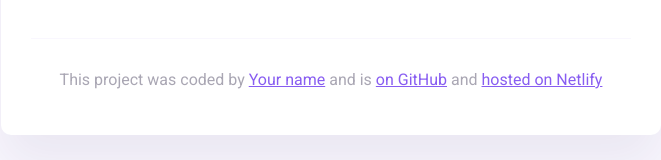
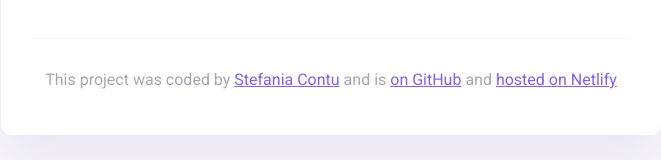
Before and after one commit to StefaniaContu/src, a plain HTML site: page index.html in a window 1280 px wide. Shown: the part 325-485 px from the top of the page, without its empty margins (309-970 px from the left). Drawn offline with nearby package versions, Linux system fonts and the light colour scheme.

Commit message:
Added my name to the link

```diff
--- a/index.html
+++ b/index.html
@@ -47,7 +47,7 @@
       <footer>
         <p>
           This project was coded by
-          <a href="#" target="_blank">Your name</a> and is
+          <a href="#" target="_blank">Stefania Contu</a> and is
           <a href="#" target="_blank"> on GitHub</a> and
           <a href="#" target="_blank">hosted on Netlify</a>
         </p>
```
